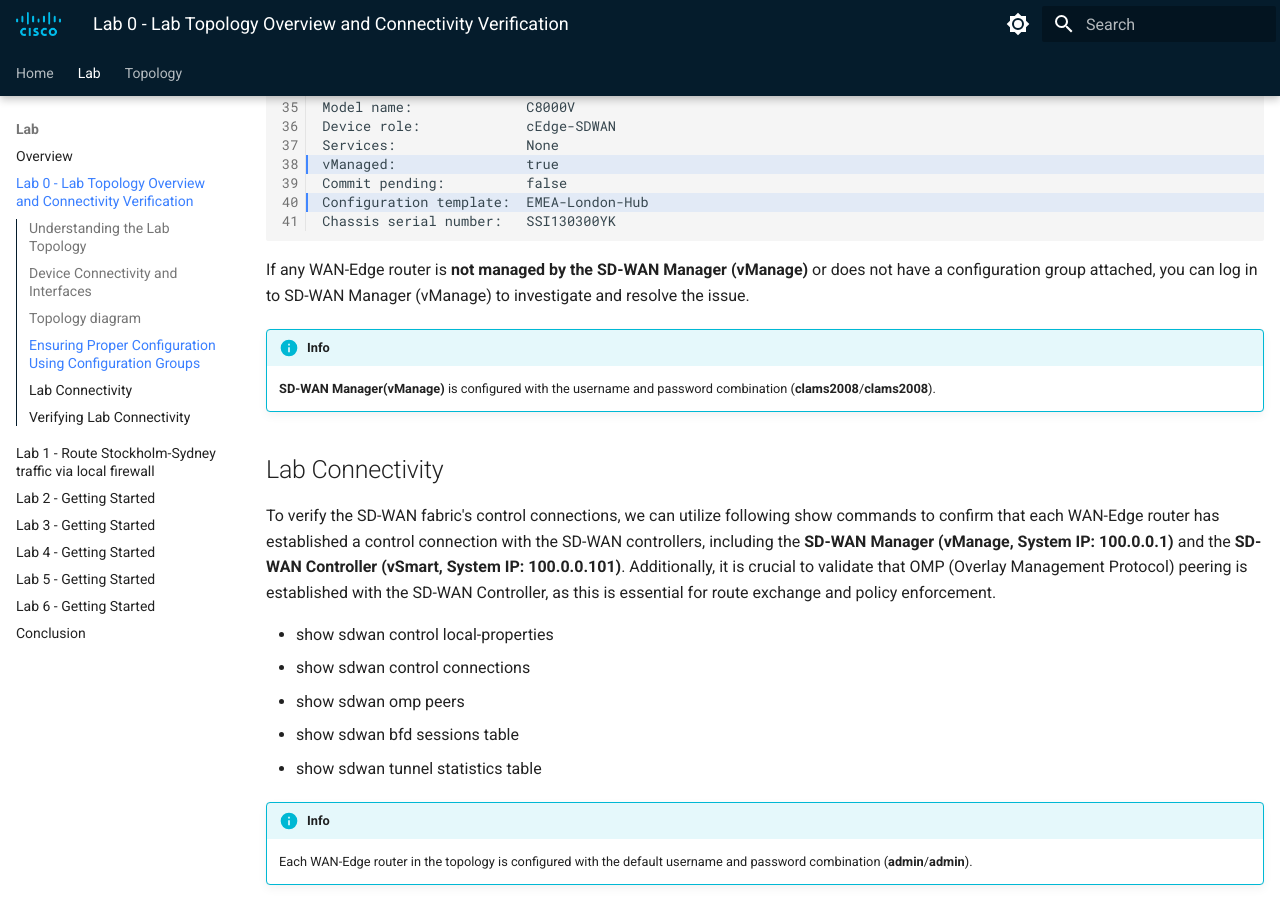
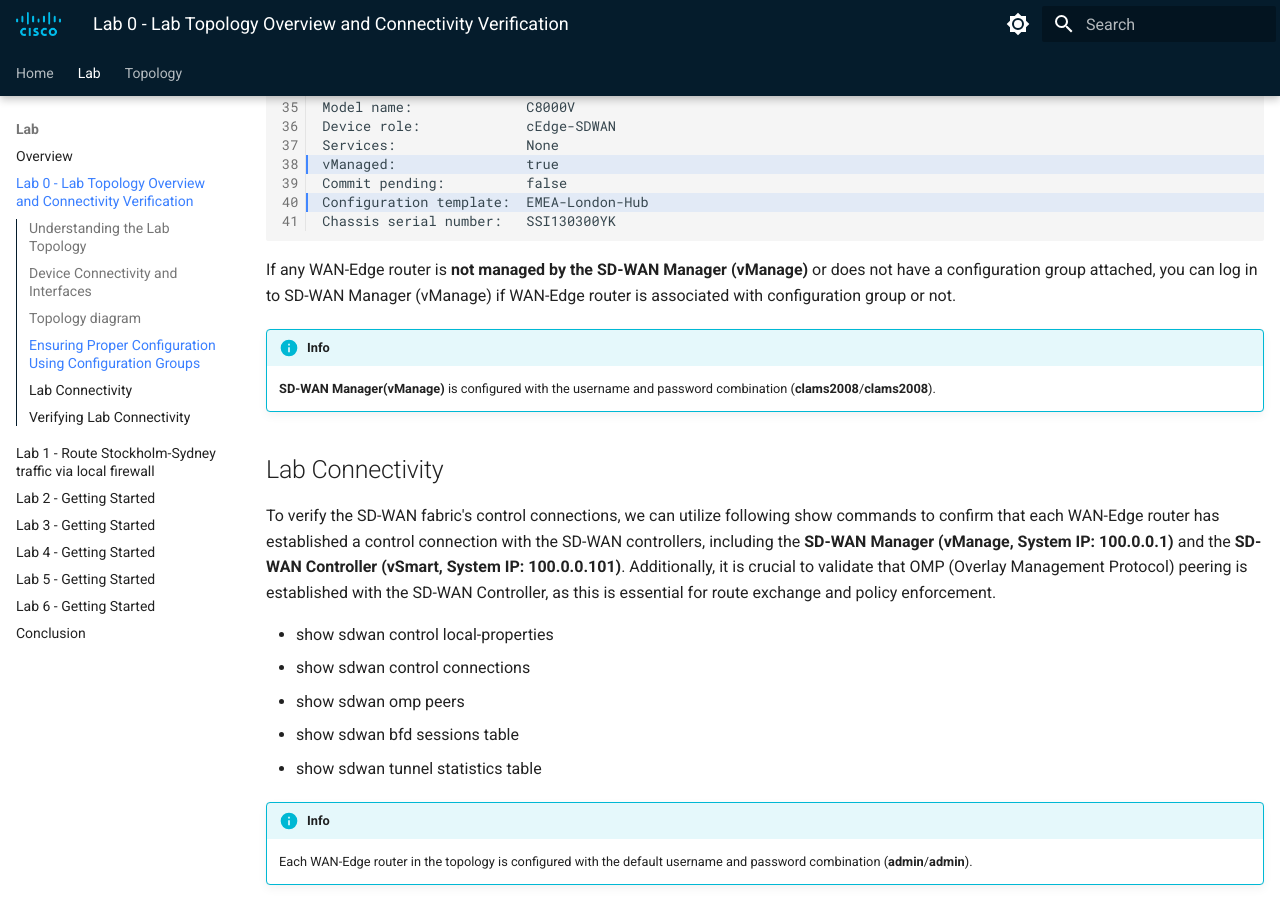
Before and after one commit to ciscodocs/ltrent-2008-clemea25, an MkDocs documentation site: the page built from docs/lab0_getting_started.md, in a window 1280 px wide and 900 px high, scrolled down 3609 px. Built offline with MkDocs 1.6.1 and Material for MkDocs 9.7.7, drawn with Linux system fonts in a browser that asks for light colours.

Commit message:
Lab 0 Task finalized.

````diff
--- a/docs/lab0_getting_started.md
+++ b/docs/lab0_getting_started.md
@@ -94,7 +94,9 @@ Commit pending:          false
 Configuration template:  EMEA-London-Hub
 Chassis serial number:   SSI130300YK
 ```
-If any WAN-Edge router is **not managed by the SD-WAN Manager (vManage)** or does not have a configuration group attached, you can log in to SD-WAN Manager (vManage) to investigate and resolve the issue.
+If any WAN-Edge router is **not managed by the SD-WAN Manager (vManage)** or does not have a configuration group attached, you can log in to SD-WAN Manager (vManage) if WAN-Edge router is associated with configuration group or not.
+
+
 
 !!! info
     **SD-WAN Manager(vManage)** is configured with the username and password combination (**clams2008**/**clams2008**).
````
